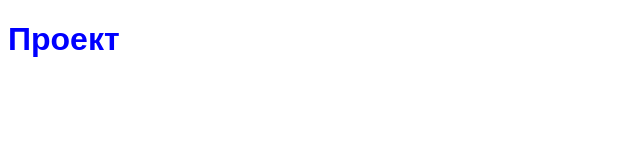
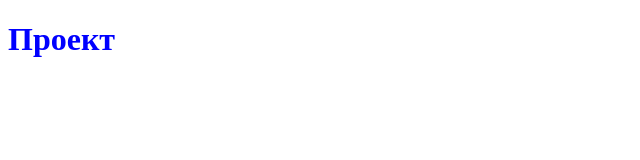
Before and after one commit to sladkiy-bybaleh/first-project, a plain HTML site: page index.html in a window 1280 px wide. Shown: the full height of the page, 0-640 px from the left. Drawn offline with Linux system fonts and the light colour scheme.

Commit message:
редактирование css

```diff
--- a/style.css
+++ b/style.css
@@ -1,4 +1,4 @@
 h1 {
     color: blue;
-    font-family: Arial;
+    font-family: Arial sans-serif;
 }
```
